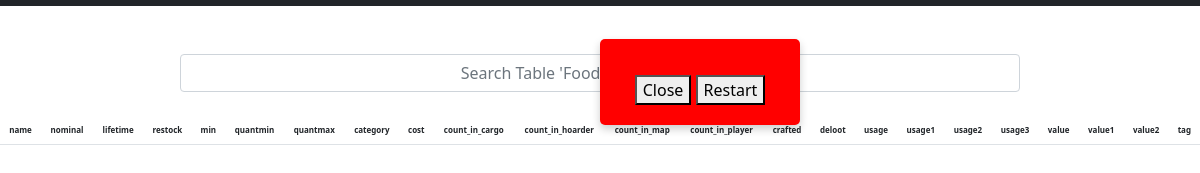
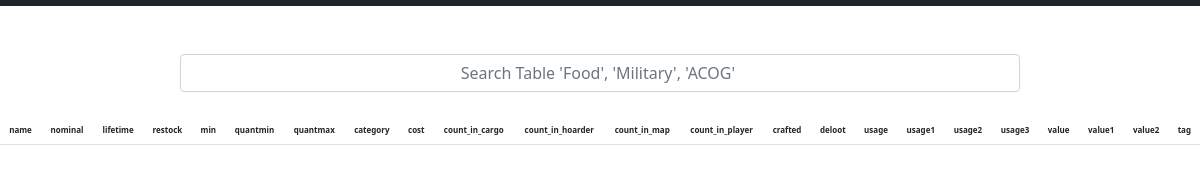
Before and after one commit to PackJC/DayZLootEditor, an Electron app: page index.html in a window 1200 px wide. Shown: the part 275-448 px from the top of the page. Drawn offline with nearby package versions, Linux system fonts and the light colour scheme; no server answers.

Commit message:
Update styles.css

```diff
--- a/styles.css
+++ b/styles.css
@@ -25,14 +25,15 @@ td {
 
 #notification {
     position: fixed;
-    bottom: 50%;
+    bottom:50%;
     left: 50%;
     width: 200px;
     padding: 20px;
     border-radius: 5px;
-    background-color: red;
+    background-color: darkred;
     box-shadow: 0 4px 8px 0 rgba(0, 0, 0, 0.2);
 }
 
 .hidden {
+    display: none;
 }
```
